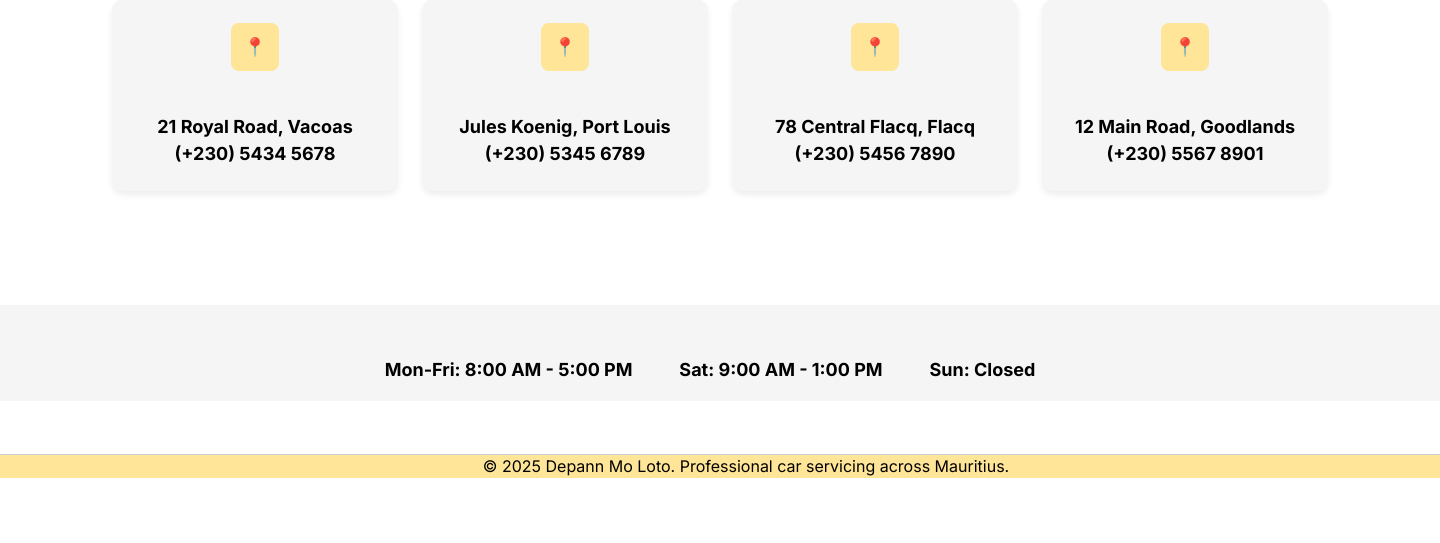
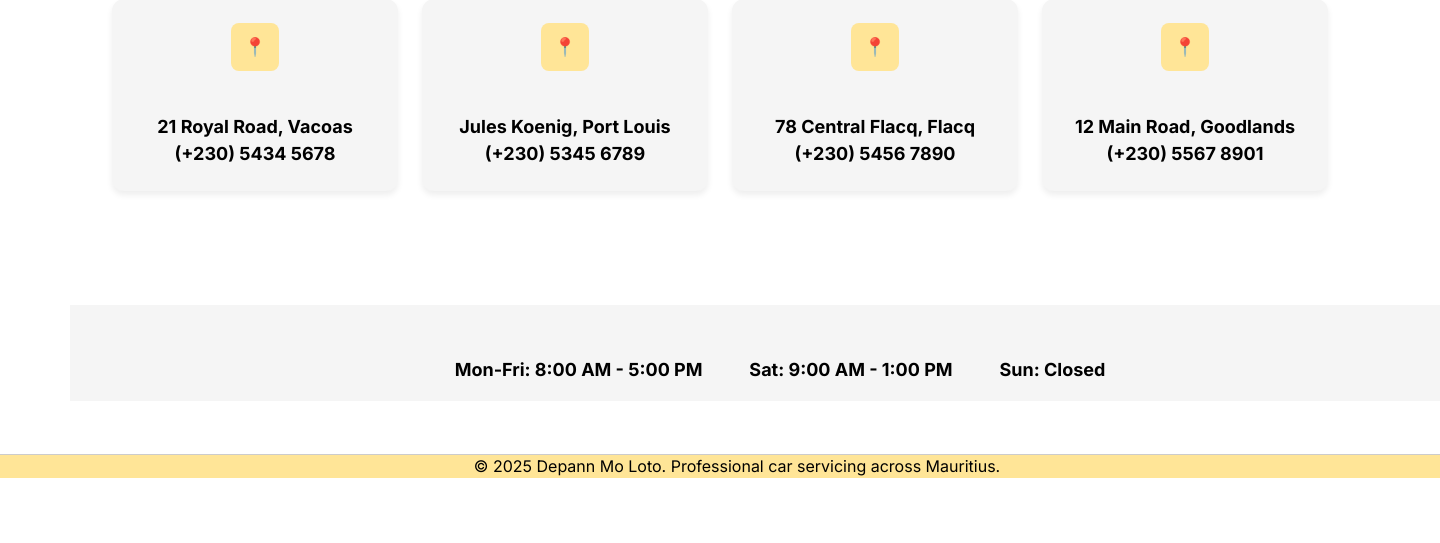
Before and after one commit to DushyantRamburn/Depann-Mo-Loto, a Django app: page / in a window 1440 px wide. Shown: the part 1509-2052 px from the top of the page. Run offline with Django 5.2, Linux system fonts and the light colour scheme.

```diff
--- a/static/css/style.css
+++ b/static/css/style.css
@@ -780,7 +780,7 @@ body {
   padding: 33px 80px 32px 80 px;
   position: absolute;
   top: 1883px;
-  left: -10px;
+  left: -19px;
   background-color: #FFE597;
   border-top-width: 1px;
   border-top-style: solid;
@@ -795,7 +795,7 @@ body {
   height: 90px;
   padding: 48px 112px;
   top: 1734px;
-  left: 0;
+  right: -70px;
   background-color: #f5f5f5;
   display: flex;
   flex-direction: column;
```
